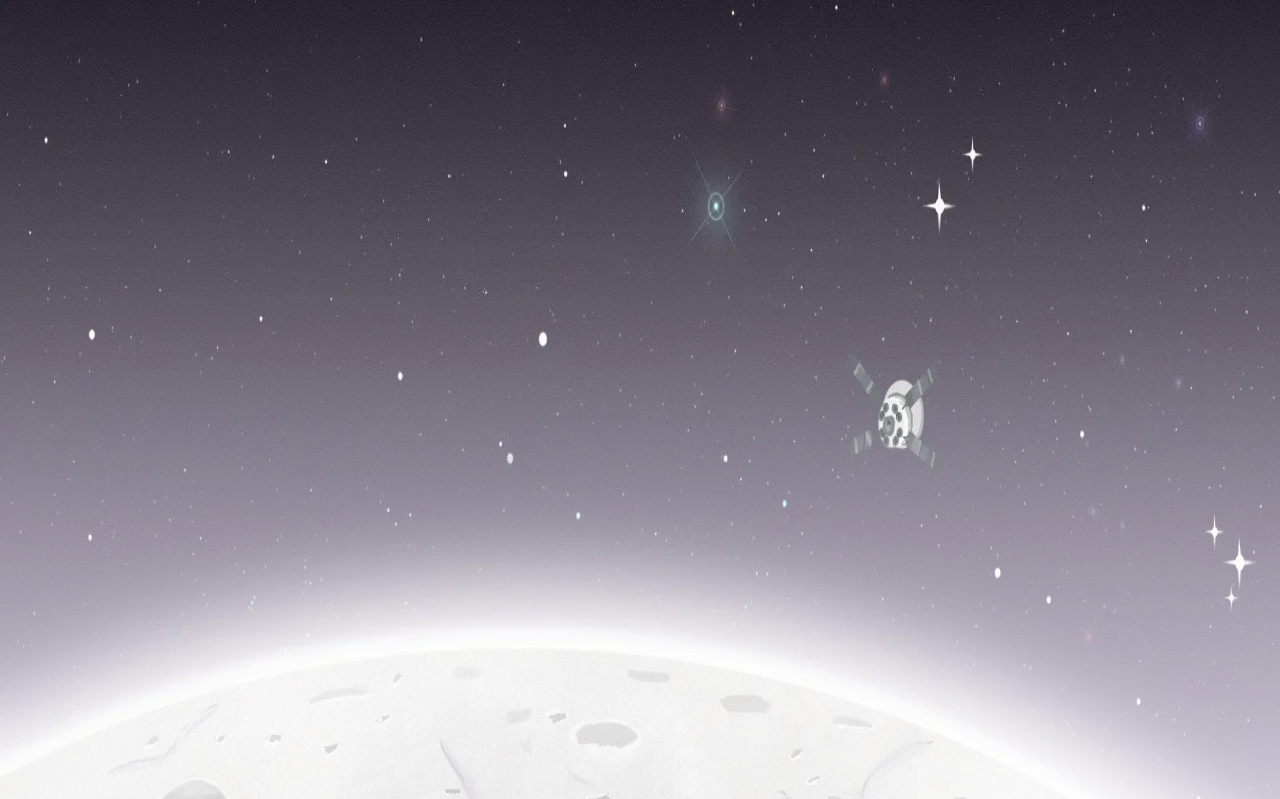
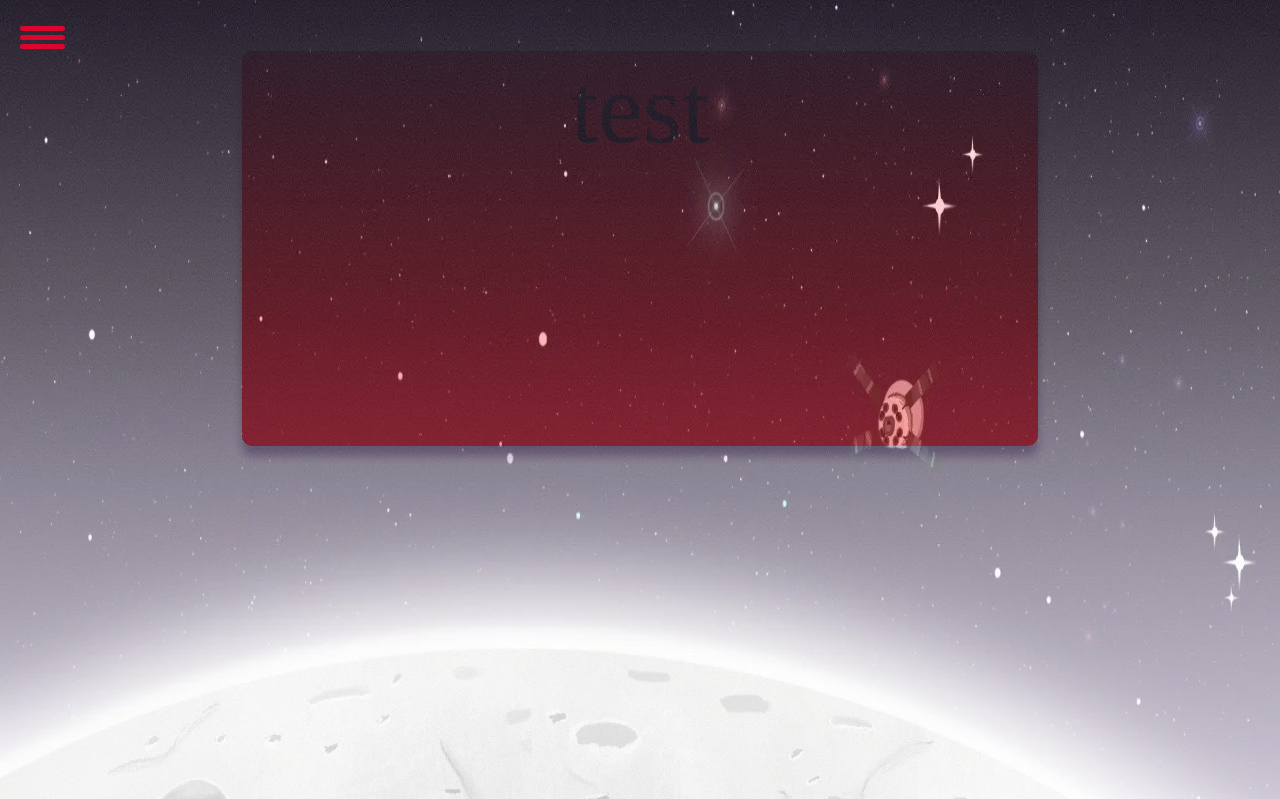
Before and after one commit to Daniel-Gman/Personal-page, a PHP site: page / in a window 1280 px wide. Shown: the top 799 px of the page. Run offline with PHP 8.4, Linux system fonts and the light colour scheme.

Commit message:
-webkit-mask-image troubleshoot

```diff
--- a/Index.html
+++ b/Index.html
@@ -5,12 +5,39 @@
     <meta charset="UTF-8">
     <meta name="viewport" content="width=device-width, initial-scale=1.0">
     <link rel="stylesheet" href="style/background.css">
+    <link rel="stylesheet" href="style/burger.css">
+    <link rel="stylesheet" href="style/style.css">
     <script src="js/main.js" defer></script>
     <title>Document</title>
 </head>
 
 <body>
+
+
+
     <section class="moon">
+        <div id="menu">
+            <div id="menu-bar" onclick="menuOnClick()">
+                <div id="bar1" class="bar"></div>
+                <div id="bar2" class="bar"></div>
+                <div id="bar3" class="bar"></div>
+            </div>
+            <nav class="nav" id="nav">
+                <ul>
+                    <li><a href="Index.html">Home</a></li>
+                    <li><a href="https://github.com/Daniel-Gman">Github</a></li>
+                    <li><a href="mailto:leinad.vermeulen@gmail.com">Contact</a></li>
+                    <li><a href="#">Log-in page</a></li>
+                </ul>
+            </nav>
+        </div>
+        <div class="menu-bg" id="menu-bg"></div>
+
+        <ul class="grid">
+            <li class="card card1">
+                <p>test</p>
+            </li>
+        </ul>
         <img class="background-moon" src="/src/moon.webp" alt="">
     </section>
     <section class="space-transition"></section>
--- a/js/main.js
+++ b/js/main.js
@@ -0,0 +1,5 @@
+function menuOnClick() {
+    document.getElementById("menu-bar").classList.toggle("change");
+    document.getElementById("nav").classList.toggle("change");
+    document.getElementById("menu-bg").classList.toggle("change-bg");
+}
--- a/style/background.css
+++ b/style/background.css
@@ -1,8 +1,6 @@
-@import url(//fonts.googleapis.com/css?family=Lato:300:400);
-
 body {
     margin: 0;
-    height: 200vh;
+    padding: 0;
 }
 
 html {
@@ -14,13 +12,6 @@
     font-weight: 300;
     letter-spacing: 2px;
     font-size: 48px;
-}
-
-p {
-    font-family: 'Lato', sans-serif;
-    letter-spacing: 1px;
-    font-size: 14px;
-    color: #333333;
 }
 
 .header {
@@ -104,14 +95,11 @@
     left: 0;
     width: 100%;
     height: 100%;
-    background-image: url("/src/moon.webp");
     background-size: 100% auto;
     background-repeat: no-repeat;
-    background-position: center center;
     -webkit-mask-image: linear-gradient(to top,
             rgba(0, 0, 0, 0),
             rgba(0, 0, 0, 1));
-    mask-image: linear-gradient(to top, rgba(0, 0, 0, 0), rgba(0, 0, 0, 1));
     transition: opacity 0.5s ease;
 }
 
@@ -120,7 +108,7 @@
     height: 115rem;
     background: linear-gradient(rgba(0, 0, 0, 0.9), rgb(43, 43, 43));
     background-position: top;
-    transition: background 0.5s ease;
+    transition: 0.5s ease;
 }
 
 .background-space {
@@ -141,7 +129,7 @@
     height: 75rem;
     background: linear-gradient(#FFFFFF, rgba(0, 0, 0, 0.9));
     background-position: top;
-    transition: background 0.5s ease;
+    transition: 0.5s ease;
 }
 
 .earth-background {
@@ -161,7 +149,7 @@
     height: 75rem;
     background-position: top;
     background: linear-gradient(rgb(2, 15, 60), rgb(0, 1, 2));
-    transition: background 0.5s ease;
+    transition: 0.5s ease;
 }
 
 .cloud {
--- /dev/null
+++ b/style/burger.css
@@ -0,0 +1,94 @@
+#menu {
+    z-index: 2;
+}
+
+#menu-bar {
+    width: 45px;
+    height: 40px;
+    margin: 30px 0 20px 20px;
+    cursor: pointer;
+}
+
+.bar {
+    height: 5px;
+    width: 100%;
+    background-color: #DC052D;
+    display: block;
+    border-radius: 5px;
+    transition: 0.3s ease;
+}
+
+#bar1 {
+    transform: translateY(-4px);
+}
+
+#bar3 {
+    transform: translateY(4px);
+}
+
+.nav {
+    transition: 0.3s ease;
+    display: none;
+}
+
+.nav ul {
+    padding: 0 22px;
+}
+
+.nav li {
+    list-style: none;
+    padding: 12px 0;
+}
+
+.nav li a {
+    color: white;
+    font-size: 20px;
+    text-decoration: none;
+}
+
+.nav li a:hover {
+    font-weight: bold;
+}
+
+.menu-bg,
+#menu {
+    top: 0;
+    left: 0;
+    position: absolute;
+}
+
+.menu-bg {
+    z-index: 1;
+    width: 0;
+    height: 0;
+    margin: 30px 0 20px 20px;
+    background: radial-gradient(circle, #DC052D, #DC052D);
+    border-radius: 50%;
+    transition: 0.3s ease;
+}
+
+.change {
+    display: block;
+}
+
+.change .bar {
+    background-color: white;
+}
+
+.change #bar1 {
+    transform: translateY(4px) rotateZ(-45deg);
+}
+
+.change #bar2 {
+    opacity: 0;
+}
+
+.change #bar3 {
+    transform: translateY(-6px) rotateZ(45deg);
+}
+
+.change-bg {
+    width: 520px;
+    height: 460px;
+    transform: translate(-60%, -30%);
+}
--- /dev/null
+++ b/style/style.css
@@ -0,0 +1,33 @@
+* {
+    padding: 0;
+    margin: 0;
+}
+
+.grid {
+    height: 80rem;
+    display: grid;
+    width: 100%;
+    grid-template-columns: repeat(16, 2fr);
+    grid-template-rows: repeat(16, 2fr);
+    gap: 1rem;
+}
+
+.card {
+    list-style: none;
+    background: white;
+    border-radius: 1rem;
+    box-shadow: 0 1rem 1rem 0 #a492b2;
+}
+
+.card1 {
+    grid-row: 2/10;
+    grid-column: 4/14;
+    background-color: red;
+}
+
+p {
+    display: flex;
+    justify-content: center;
+    color: black;
+    font-size: 10rem;
+}
```
